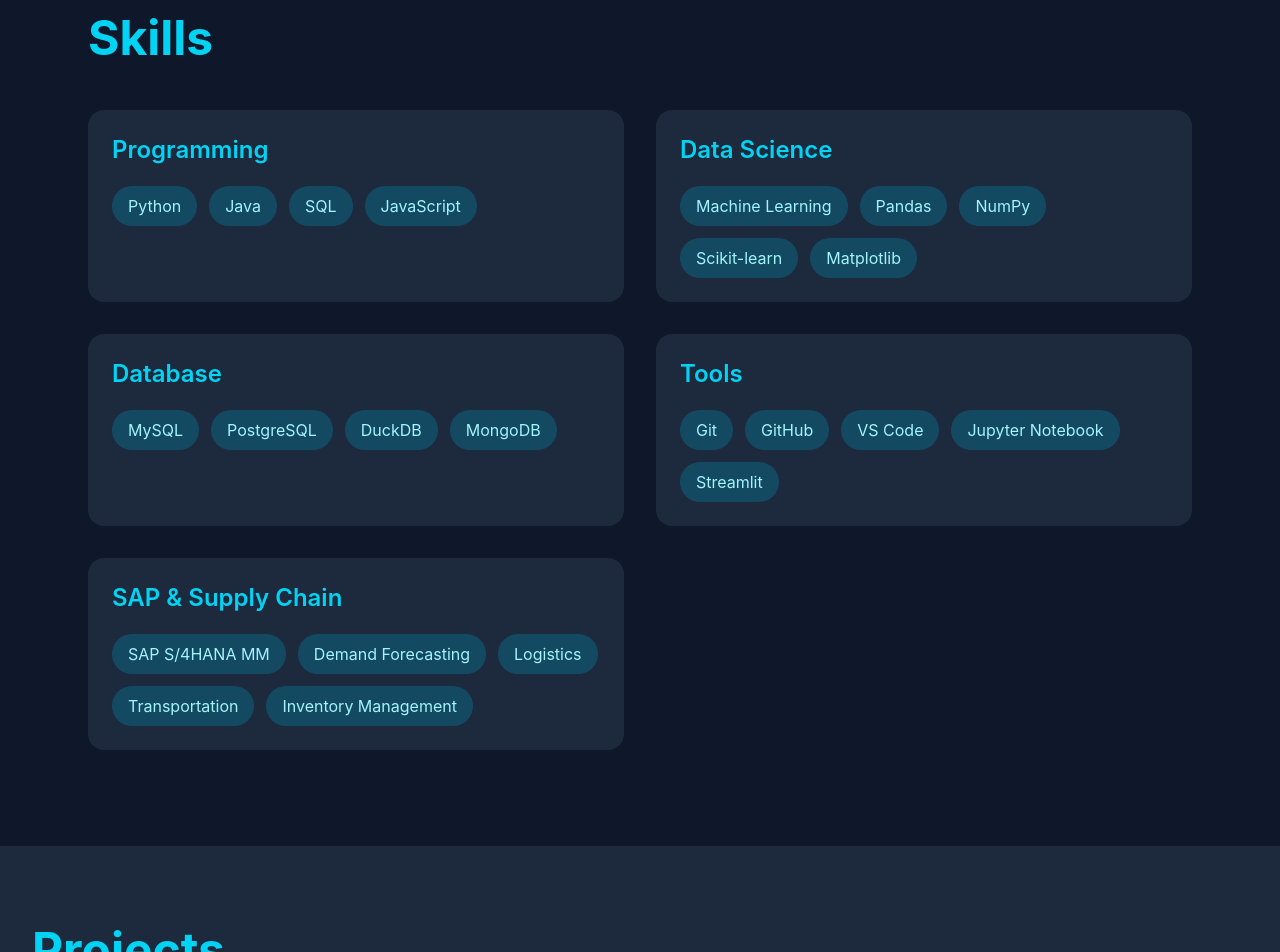
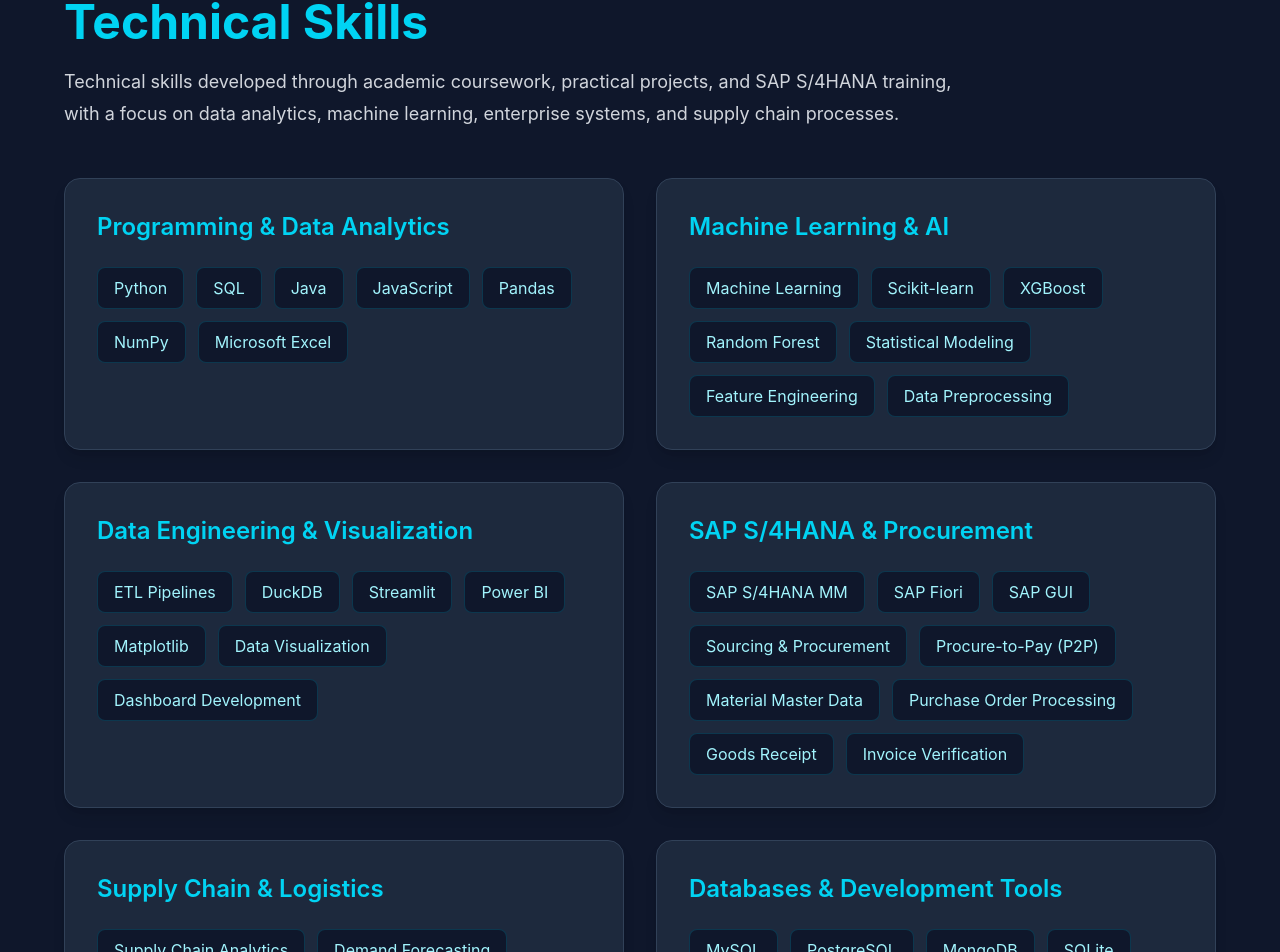
Before and after one commit to somalavinay879-18/vinay-somala-portfolio, a React app: page / in a window 1280 px wide. Shown: the part 5488-6440 px from the top of the page. Built offline with nearby package versions, Linux system fonts and the light colour scheme; the HTML template or start-up script is replaced by a standard one.

Commit message:
Update Skills.jsx

```diff
--- a/src/components/Skills.jsx
+++ b/src/components/Skills.jsx
@@ -1,80 +1,137 @@
+
 export default function Skills() {
     const categories = [
         {
-            title: "Programming",
-            skills: ["Python", "Java", "SQL", "JavaScript"],
-        },
-        {
-            title: "Data Science",
+            title: "Programming & Data Analytics",
             skills: [
-                "Machine Learning",
+                "Python",
+                "SQL",
+                "Java",
+                "JavaScript",
                 "Pandas",
                 "NumPy",
-                "Scikit-learn",
-                "Matplotlib",
+                "Microsoft Excel",
             ],
         },
         {
-            title: "Database",
+            title: "Machine Learning & AI",
+            skills: [
+                "Machine Learning",
+                "Scikit-learn",
+                "XGBoost",
+                "Random Forest",
+                "Statistical Modeling",
+                "Feature Engineering",
+                "Data Preprocessing",
+            ],
+        },
+        {
+            title: "Data Engineering & Visualization",
+            skills: [
+                "ETL Pipelines",
+                "DuckDB",
+                "Streamlit",
+                "Power BI",
+                "Matplotlib",
+                "Data Visualization",
+                "Dashboard Development",
+            ],
+        },
+        {
+            title: "SAP S/4HANA & Procurement",
+            skills: [
+                "SAP S/4HANA MM",
+                "SAP Fiori",
+                "SAP GUI",
+                "Sourcing & Procurement",
+                "Procure-to-Pay (P2P)",
+                "Material Master Data",
+                "Purchase Order Processing",
+                "Goods Receipt",
+                "Invoice Verification",
+            ],
+        },
+        {
+            title: "Supply Chain & Logistics",
+            skills: [
+                "Supply Chain Analytics",
+                "Demand Forecasting",
+                "Inventory Management",
+                "Inventory Simulation",
+                "Logistics & Transportation",
+                "Distribution Networks",
+                "AnyLogistix",
+            ],
+        },
+        {
+            title: "Databases & Development Tools",
             skills: [
                 "MySQL",
                 "PostgreSQL",
-                "DuckDB",
                 "MongoDB",
-            ],
-        },
-        {
-            title: "Tools",
-            skills: [
-                "Git",
-                "GitHub",
+                "SQLite",
+                "Flask",
+                "Docker",
+                "Git & GitHub",
                 "VS Code",
                 "Jupyter Notebook",
-                "Streamlit",
-            ],
-        },
-        {
-            title: "SAP & Supply Chain",
-            skills: [
-                "SAP S/4HANA MM",
-                "Demand Forecasting",
-                "Logistics",
-                "Transportation",
-                "Inventory Management",
             ],
         },
     ];
 
     return (
-        <section id="skills" className="py-24 bg-slate-900 text-white">
-            <div className="max-w-6xl mx-auto px-6">
-                <h2 className="text-5xl font-bold text-cyan-400 mb-12">
-                    Skills
+        <section
+            id="skills"
+            className="bg-slate-900 text-white py-20 px-6"
+        >
+            <div className="max-w-6xl mx-auto">
+
+                {/* Section Heading */}
+                <h2 className="text-4xl md:text-5xl font-bold text-cyan-400 mb-5">
+                    Technical Skills
                 </h2>
 
+                <p className="text-lg text-gray-300 mb-12 max-w-4xl leading-8">
+                    Technical skills developed through academic
+                    coursework, practical projects, and SAP S/4HANA
+                    training, with a focus on data analytics,
+                    machine learning, enterprise systems, and
+                    supply chain processes.
+                </p>
+
+                {/* Skills Grid */}
                 <div className="grid md:grid-cols-2 gap-8">
+
                     {categories.map((category) => (
                         <div
                             key={category.title}
-                            className="bg-slate-800 rounded-2xl p-6 hover:shadow-cyan-500/20 hover:shadow-lg transition"
+                            className="bg-slate-800 border border-slate-700 rounded-2xl p-6 md:p-8 shadow-lg hover:border-cyan-400 hover:shadow-cyan-500/20 hover:-translate-y-1 transition duration-300"
                         >
-                            <h3 className="text-2xl font-semibold text-cyan-400 mb-5">
+
+                            {/* Category Title */}
+                            <h3 className="text-xl md:text-2xl font-semibold text-cyan-400 mb-6">
                                 {category.title}
                             </h3>
 
+                            {/* Skill Tags */}
                             <div className="flex flex-wrap gap-3">
+
                                 {category.skills.map((skill) => (
                                     <span
                                         key={skill}
-                                        className="bg-cyan-600/30 text-cyan-200 px-4 py-2 rounded-full"
+                                        className="bg-slate-900 border border-cyan-500/20 text-cyan-200 px-4 py-2 rounded-lg text-sm md:text-base hover:border-cyan-400 transition duration-300"
                                     >
                                         {skill}
                                     </span>
                                 ))}
+
                             </div>
+
                         </div>
                     ))}
+
                 </div>
+
             </div>
         </section>
     );
```
